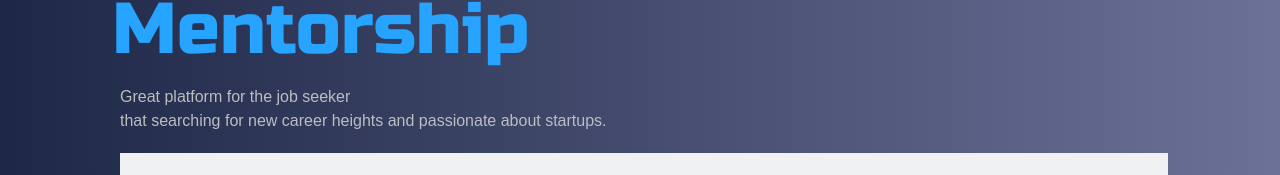
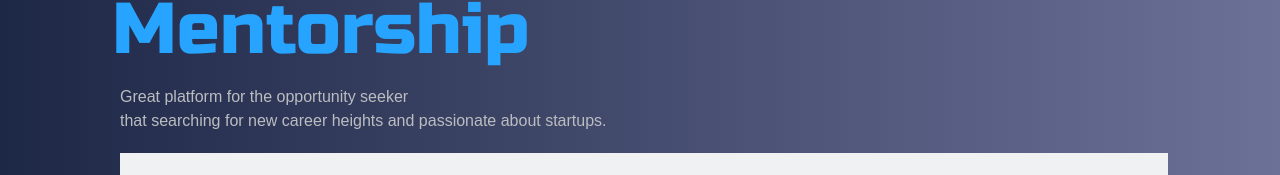
Before and after one commit to chaitanya-codes/VITLink, a Next.js app: page / in a window 1280 px wide. Shown: the part 473-648 px from the top of the page. Built offline with nearby package versions, Linux system fonts and the light colour scheme.

Commit message:
Added text

```diff
--- a/src/app/components/Hero.tsx
+++ b/src/app/components/Hero.tsx
@@ -33,7 +33,7 @@ const Hero = () => {
                 Discover more than
                 <p className="slogan-blue">500+ Internships, Research opportunities and Mentorship</p>
             </div>
-            <p className="grey-text ml-2">Great platform for the job seeker</p>
+            <p className="grey-text ml-2">Great platform for the opportunity seeker</p>
             <p className="grey-text ml-2">that searching for new career heights and passionate about startups.</p>
 
             <div className="flex bg-[#eff1f2] p-6 items-center justify-around mt-[20px] mb-[20px] flex-1 ml-2">
```
